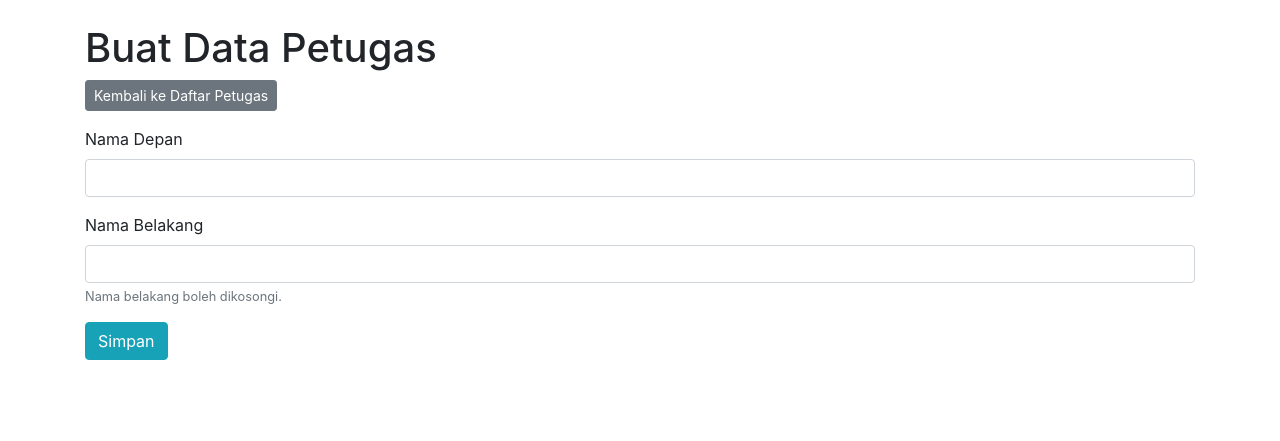
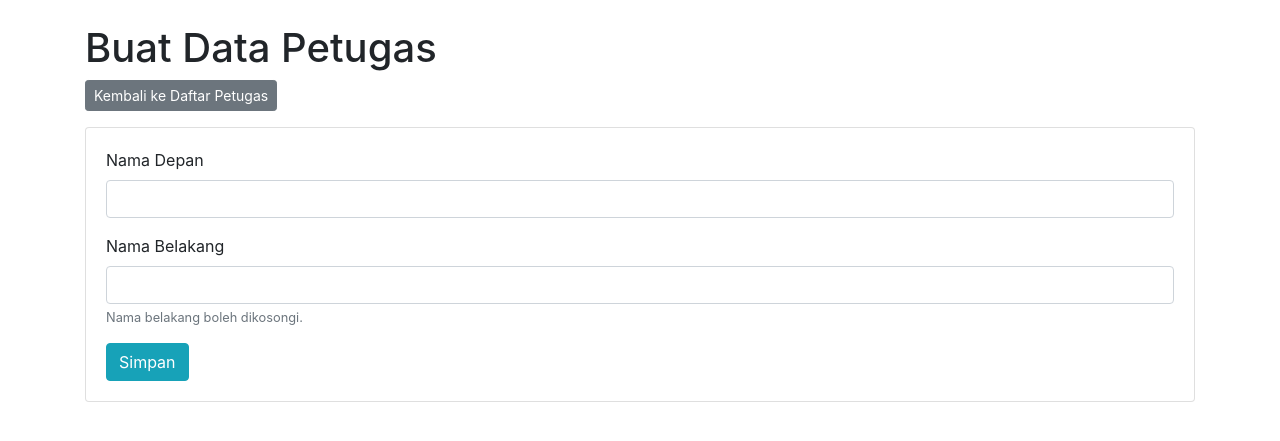
Before and after one commit to yohantoro/aplikasi-arsip, a PHP site: page /petugas_form.php in a window 1280 px wide. Shown: the part 56-497 px from the top of the page. Run offline with PHP 8.4, Linux system fonts and the light colour scheme; the visitor is signed in with stand-in values (Sample User, id 1); data comes from the database, SQL or seed files in the repository.

Commit message:
kolom input dibungkus dengan card

```diff
--- a/petugas_form.php
+++ b/petugas_form.php
@@ -37,6 +37,8 @@ if (mysqli_num_rows($result) > 0) {
     </p>
 
     <form action="<?= $action ?>" method="post">
+        <div class="card">
+            <div class="card-body">
                 <input type="hidden" name="id" value="<?= $id ?>">
 
                 <div class="form-group">
@@ -49,8 +51,10 @@ if (mysqli_num_rows($result) > 0) {
                     <input type="text" name="nama_belakang" class="form-control" id="nama-belakang" aria-describedby="nama-belakang" value="<?= $namaBelakang ?>">
                     <small id="nama-belakang-help" class="form-text text-muted">Nama belakang boleh dikosongi.</small>
                 </div>
+                <button type="submit" name="button" class="btn btn-info">Simpan</button>
+            </div>
+        </div>
 
-        <button type="submit" name="button" class="btn btn-info">Simpan</button>
     </form>
 </div>
 
```
Lines whose indentation alone changed are shown as unchanged.
